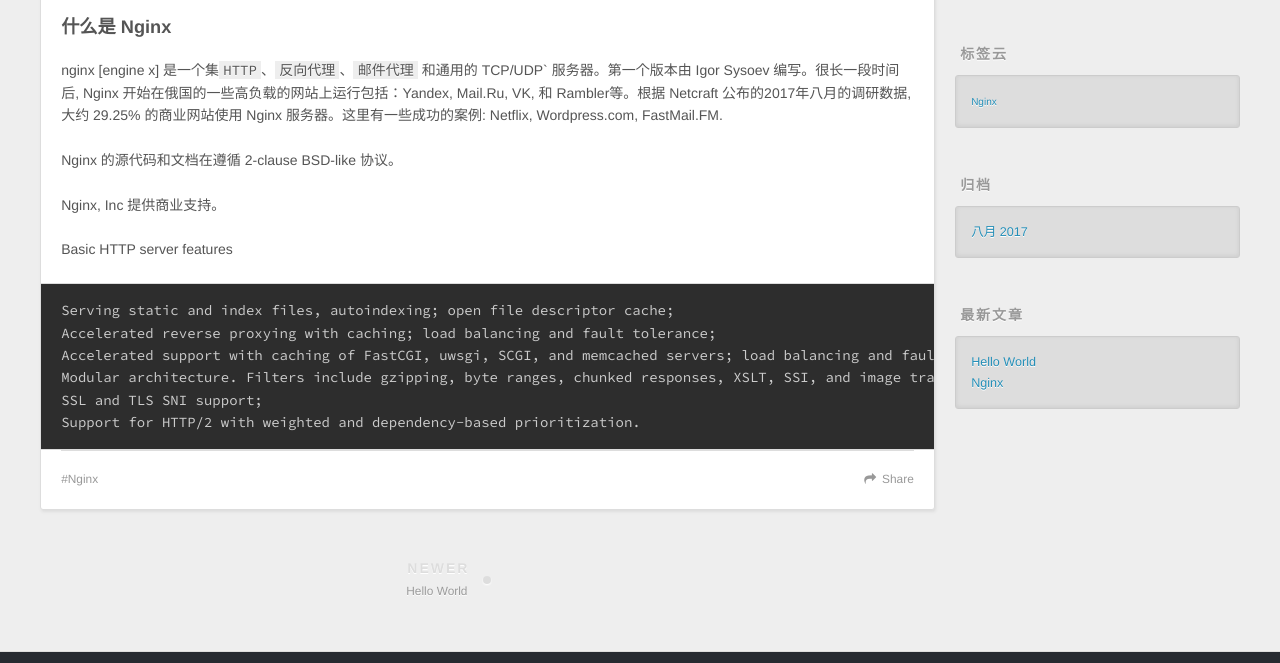
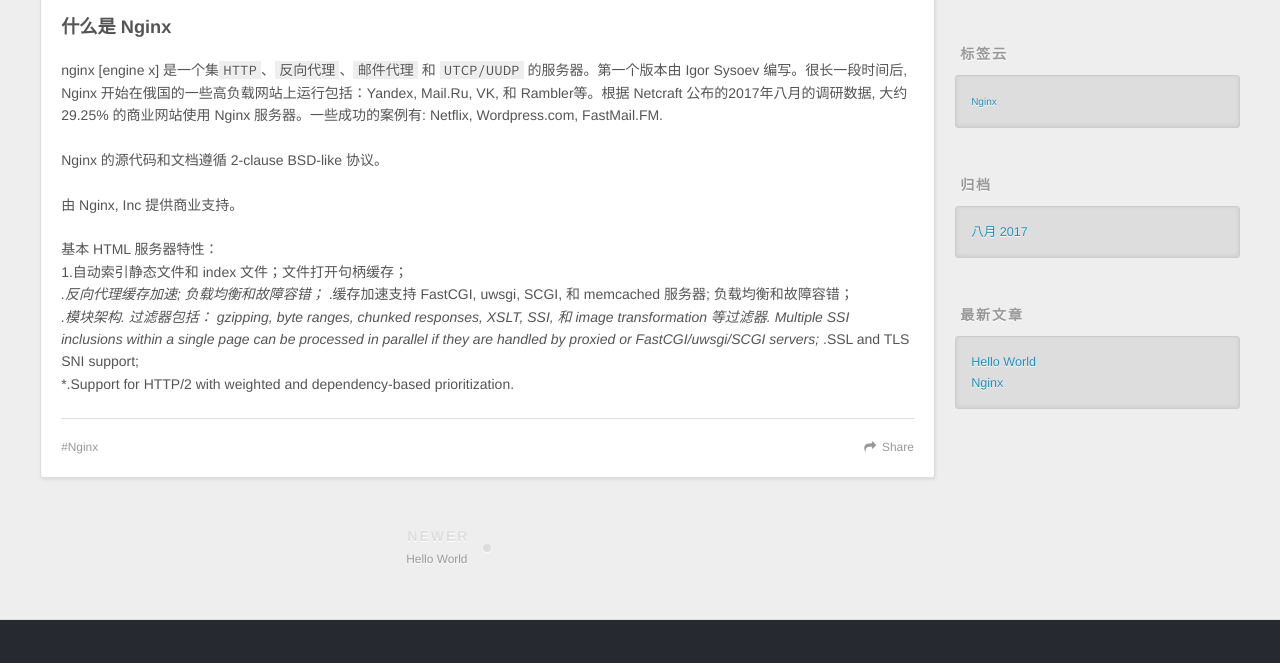
Before and after one commit to Codimiracle/codimiracle.github.io, a plain HTML site: page 2017/08/31/Nginx/index.html in a window 1280 px wide. Shown: the part 434-1097 px from the top of the page. Drawn offline with nearby package versions, Linux system fonts and the light colour scheme.

Commit message:
Site updated: 2017-09-01 17:55:08

```diff
--- a/2017/08/31/Nginx/index.html
+++ b/2017/08/31/Nginx/index.html
@@ -5,18 +5,18 @@
 
   <title>Nginx | Codimiracle</title>
   <meta name="viewport" content="width=device-width, initial-scale=1, maximum-scale=1">
-  <meta name="description" content="什么是 Nginx nginx [engine x] 是一个集HTTP、反向代理、邮件代理 和通用的 TCP/UDP` 服务器。第一个版本由 Igor Sysoev 编写。很长一段时间后, Nginx 开始在俄国的一些高负载的网站上运行包括：Yandex, Mail.Ru, VK, 和 Rambler等。根据 Netcraft 公布的2017年八月的调研数据, 大约 29.25% 的商业网站使用">
+  <meta name="description" content="什么是 Nginx nginx [engine x] 是一个集HTTP、反向代理、邮件代理 和 UTCP/UUDP 的服务器。第一个版本由 Igor Sysoev 编写。很长一段时间后, Nginx 开始在俄国的一些高负载网站上运行包括：Yandex, Mail.Ru, VK, 和 Rambler等。根据 Netcraft 公布的2017年八月的调研数据, 大约 29.25% 的商业网站使用 Ng">
 <meta name="keywords" content="Nginx">
 <meta property="og:type" content="article">
 <meta property="og:title" content="Nginx">
 <meta property="og:url" content="http://codimiracle.github.io/2017/08/31/Nginx/index.html">
 <meta property="og:site_name" content="Codimiracle">
-<meta property="og:description" content="什么是 Nginx nginx [engine x] 是一个集HTTP、反向代理、邮件代理 和通用的 TCP/UDP` 服务器。第一个版本由 Igor Sysoev 编写。很长一段时间后, Nginx 开始在俄国的一些高负载的网站上运行包括：Yandex, Mail.Ru, VK, 和 Rambler等。根据 Netcraft 公布的2017年八月的调研数据, 大约 29.25% 的商业网站使用">
+<meta property="og:description" content="什么是 Nginx nginx [engine x] 是一个集HTTP、反向代理、邮件代理 和 UTCP/UUDP 的服务器。第一个版本由 Igor Sysoev 编写。很长一段时间后, Nginx 开始在俄国的一些高负载网站上运行包括：Yandex, Mail.Ru, VK, 和 Rambler等。根据 Netcraft 公布的2017年八月的调研数据, 大约 29.25% 的商业网站使用 Ng">
 <meta property="og:locale" content="zh-CN">
-<meta property="og:updated_time" content="2017-08-31T15:30:37.135Z">
+<meta property="og:updated_time" content="2017-09-01T09:54:03.637Z">
 <meta name="twitter:card" content="summary">
 <meta name="twitter:title" content="Nginx">
-<meta name="twitter:description" content="什么是 Nginx nginx [engine x] 是一个集HTTP、反向代理、邮件代理 和通用的 TCP/UDP` 服务器。第一个版本由 Igor Sysoev 编写。很长一段时间后, Nginx 开始在俄国的一些高负载的网站上运行包括：Yandex, Mail.Ru, VK, 和 Rambler等。根据 Netcraft 公布的2017年八月的调研数据, 大约 29.25% 的商业网站使用">
+<meta name="twitter:description" content="什么是 Nginx nginx [engine x] 是一个集HTTP、反向代理、邮件代理 和 UTCP/UUDP 的服务器。第一个版本由 Igor Sysoev 编写。很长一段时间后, Nginx 开始在俄国的一些高负载网站上运行包括：Yandex, Mail.Ru, VK, 和 Rambler等。根据 Netcraft 公布的2017年八月的调研数据, 大约 29.25% 的商业网站使用 Ng">
 
     <link rel="alternate" href="/atom.xml" title="Codimiracle" type="application/atom+xml">
 
@@ -91,21 +91,17 @@
 
     <div class="article-entry" itemprop="articleBody">
 
-        <h3 id="什么是-Nginx"><a href="#什么是-Nginx" class="headerlink" title="什么是 Nginx"></a>什么是 Nginx</h3><p> nginx [engine x] 是一个集<code>HTTP</code>、<code>反向代理</code>、<code>邮件代理</code> 和通用的 TCP/UDP` 服务器。第一个版本由 Igor Sysoev 编写。很长一段时间后, Nginx 开始在俄国的一些高负载的网站上运行包括：Yandex, Mail.Ru, VK, 和 Rambler等。根据 Netcraft 公布的2017年八月的调研数据, 大约 29.25% 的商业网站使用 Nginx 服务器。这里有一些成功的案例: Netflix, Wordpress.com, FastMail.FM.</p>
-<p>Nginx 的源代码和文档在遵循 2-clause BSD-like 协议。</p>
-<p>Nginx, Inc 提供商业支持。</p>
-<p>Basic HTTP server features</p>
-<pre><code>Serving static and index files, autoindexing; open file descriptor cache;
-Accelerated reverse proxying with caching; load balancing and fault tolerance;
-Accelerated support with caching of FastCGI, uwsgi, SCGI, and memcached servers; load balancing and fault tolerance;
-Modular architecture. Filters include gzipping, byte ranges, chunked responses, XSLT, SSI, and image transformation filter. Multiple SSI inclusions within a single page can be processed in parallel if they are handled by proxied or FastCGI/uwsgi/SCGI servers;
-SSL and TLS SNI support;
-Support for HTTP/2 with weighted and dependency-based prioritization.
-</code></pre>
+        <h3 id="什么是-Nginx"><a href="#什么是-Nginx" class="headerlink" title="什么是 Nginx"></a>什么是 Nginx</h3><p> nginx [engine x] 是一个集<code>HTTP</code>、<code>反向代理</code>、<code>邮件代理</code> 和 <code>UTCP/UUDP</code> 的服务器。第一个版本由 Igor Sysoev 编写。很长一段时间后, Nginx 开始在俄国的一些高负载网站上运行包括：Yandex, Mail.Ru, VK, 和 Rambler等。根据 Netcraft 公布的2017年八月的调研数据, 大约 29.25% 的商业网站使用 Nginx 服务器。一些成功的案例有: Netflix, Wordpress.com, FastMail.FM.</p>
+<p>Nginx 的源代码和文档遵循 2-clause BSD-like 协议。</p>
+<p>由 Nginx, Inc 提供商业支持。</p>
+<p>基本 HTML 服务器特性：<br>1.自动索引静态文件和 index 文件；文件打开句柄缓存；<br><em>.反向代理缓存加速; 负载均衡和故障容错；
+</em>.缓存加速支持 FastCGI, uwsgi, SCGI, 和 memcached 服务器; 负载均衡和故障容错；<br><em>.模块架构. 过滤器包括： gzipping, byte ranges, chunked responses, XSLT, SSI, 和 image transformation 等过滤器. Multiple SSI inclusions within a single page can be processed in parallel if they are handled by proxied or FastCGI/uwsgi/SCGI servers;
+</em>.SSL and TLS SNI support;<br>*.Support for HTTP/2 with weighted and dependency-based prioritization.</p>
+
 
     </div>
     <footer class="article-footer">
-      <a data-url="http://codimiracle.github.io/2017/08/31/Nginx/" data-id="cj70lxyl90000oywl66me8d2x" class="article-share-link">Share</a>
+      <a data-url="http://codimiracle.github.io/2017/08/31/Nginx/" data-id="cj71pd4cg00006fwlj2fsnizv" class="article-share-link">Share</a>
 
 
   <ul class="article-tag-list"><li class="article-tag-list-item"><a class="article-tag-list-link" href="/tags/Nginx/">Nginx</a></li></ul>
```
Also changed, not shown: 2017/08/31/hello-world/index.html (+1 -1 lines), index.html (+9 -13 lines).
